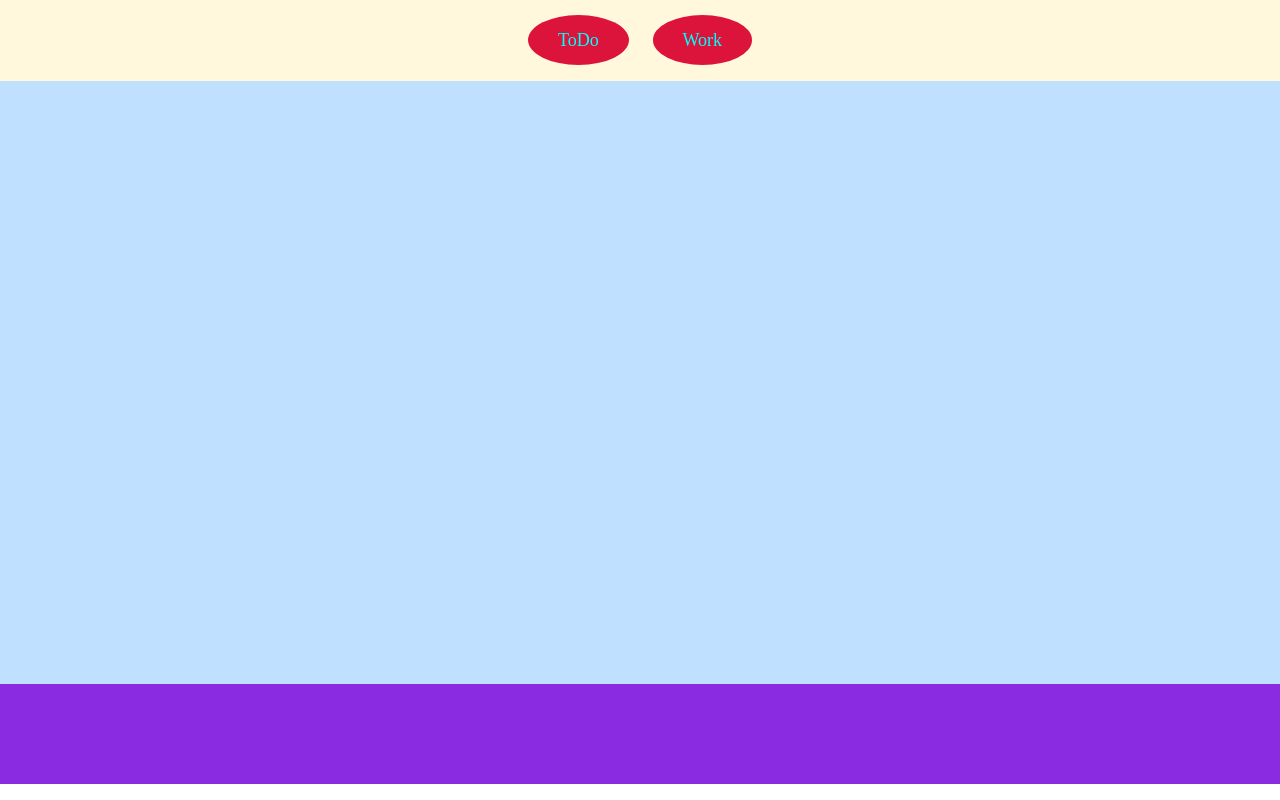
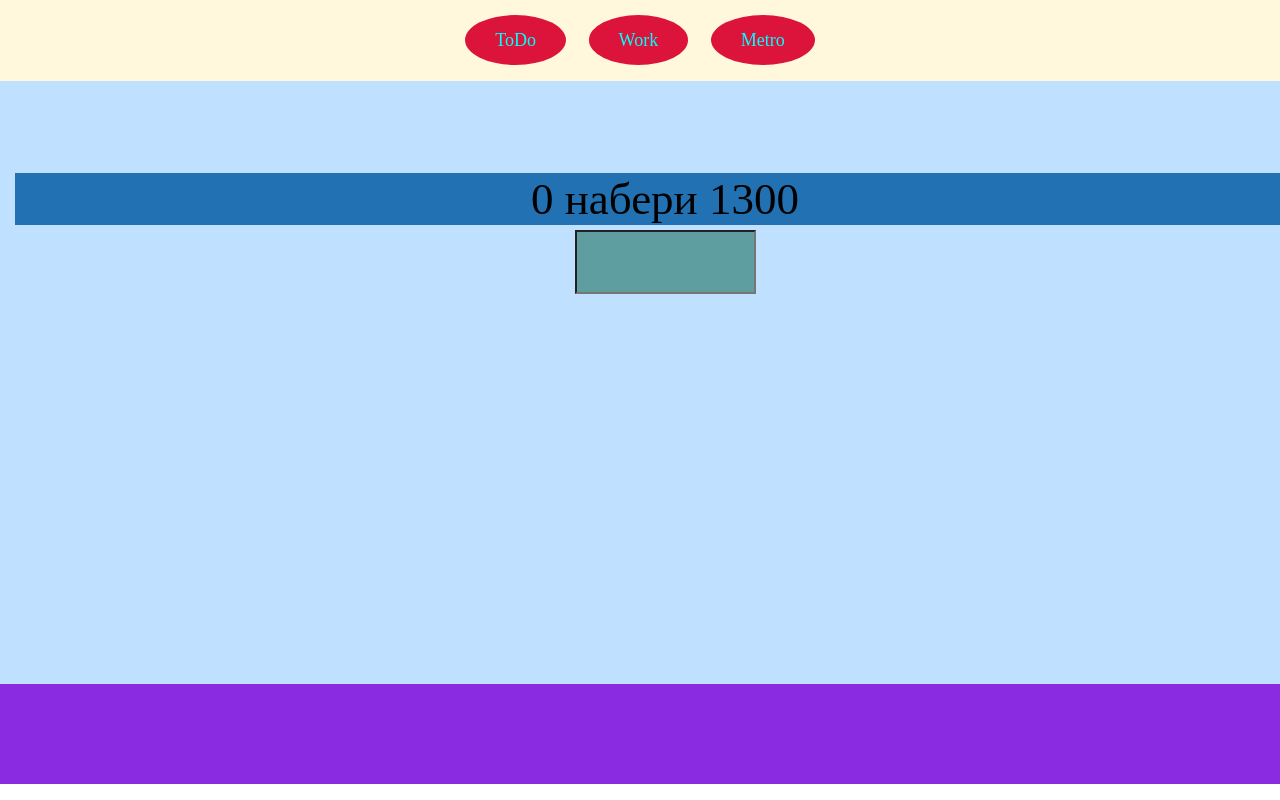
Before and after one commit to Kosmos107/reactToDo, a React (Create React App) app: page /Metro in a window 1280 px wide. Before the commit this address had no page. Shown: the top 800 px of the page. Built offline with nearby package versions, Linux system fonts and the light colour scheme.

Commit message:
изучил рендер-пропсы

```diff
--- a/src/component/Content/Content.jsx
+++ b/src/component/Content/Content.jsx
@@ -2,6 +2,7 @@ import React from "react"
 import S from "./Content.module.scss"
 import Work from "./work/Work"
 import ToDo from "./todo/ToDo"
+import Metro from "./metro/Metro"
 import {Routes,Route} from "react-router-dom"
 
 
@@ -60,12 +61,27 @@ class Content extends React.Component {
     }
 
     render(){
+       const RenderProp= (data,bl)=>{
+            if(data.x>1300){
+                return (
+                    <div style={{background:bl.b2}}>Привет))</div>
+                 )
+            }
+            return (
+                <div style={{background:bl.b1}}>{data.x}&nbsp;набери 1300</div>
+                   )
+        }
+
         return(
         <>
             <div className={S.content}>
                 <Routes>
                     <Route path="/ToDo" element={<ToDo func={[this.addNewText,this.key]} info={[this.state.text,this.state.newText]}  />} />
                     <Route path="/Work" element={<Work/>} />
+                    <Route path="/Metro" element={
+                        // рендер пропс
+                    <Metro ren={RenderProp} />
+                    } />
                 </Routes>
             </div>
         </>
--- /dev/null
+++ b/src/component/Content/metro/Metro.jsx
@@ -0,0 +1,29 @@
+import s from "./Metro.module.scss"
+import React from "react"
+class Metro extends React.Component{
+    constructor(props){
+        super()
+        this.state={x:0,y:0}
+        this.cordinat = this.cordinat.bind(this)
+
+    }
+    cordinat(e){
+        let x =e.clientX
+        let y = e.clientY
+         this.setState({x:x,y:y})
+    }
+    render(){
+        let objXY= this.state
+        const bel={
+            b1:"#2271b3",
+            b2:"#ddffff"
+        }
+
+    return(
+        <div onMouseMove={this.cordinat} className={s.wrapper}>
+        {this.props.ren(objXY,bel)}
+        <input className={s.blog}/>
+        </div>
+    )
+}}
+export default Metro
--- /dev/null
+++ b/src/component/Content/metro/Metro.module.scss
@@ -0,0 +1,11 @@
+.wrapper{
+    font-size: 45px;
+
+    text-align: center;
+    margin-top:40px;
+    padding: 50px 0;
+}
+.blog{
+    height: 60px;
+    background-color: cadetblue;
+}
--- a/src/component/NavBar/Navbar.jsx
+++ b/src/component/NavBar/Navbar.jsx
@@ -35,5 +35,9 @@ class Navbar extends React.Component{
      {
          id:2,
          name:"Work"
-     }
+     },
+     {
+        id:3,
+        name:"Metro"
+    }
  ]
--- a/src/component/NavBar/Navbar.module.scss
+++ b/src/component/NavBar/Navbar.module.scss
@@ -10,7 +10,7 @@
 
     display: flex;
     align-items: center;
-    width: 20%;
+    width: 30%;
     justify-content: space-around;
 }
 .tt{
--- a/src/index.js
+++ b/src/index.js
@@ -3,18 +3,18 @@ import ReactDOM from 'react-dom';
 import './index.scss';
 import App from './App';
 import {BrowserRouter} from "react-router-dom"
-import { TodoState } from './context/todo/TodoState';
+// import { TodoState } from './context/todo/TodoState';
 
 
 
 ReactDOM.render(
 
     <React.StrictMode>
-      <TodoState>
+      {/* <TodoState> */}
        <BrowserRouter>
           <App />
         </BrowserRouter >
-      </TodoState>
+      {/* </TodoState> */}
     </React.StrictMode>,
   document.getElementById('root')
 );
```
